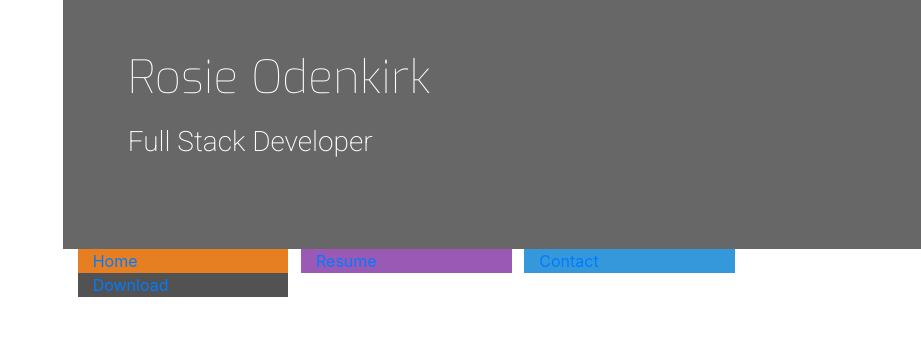
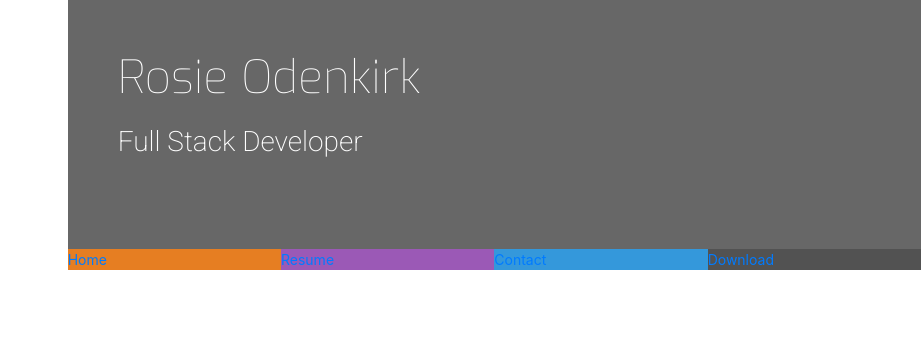
Before and after one commit to SNLanger/love-rosie, a plain HTML site: page index.html in a window 1280 px wide. Shown: the whole page, without its empty margins (359-1280 px from the left). Drawn offline with nearby package versions, Linux system fonts and the light colour scheme.

Commit message:
headersdone

```diff
--- a/assets/style.css
+++ b/assets/style.css
@@ -51,3 +51,8 @@ margin-bottom: 90px;
 color: #fff
 
 }
+.list-inline-item:not(:last-child) {margin: 0;}
+
+.menucontainer { font-size: 0;}
+#nav li {font-size: 14px;
+padding:0;}
--- a/index.html
+++ b/index.html
@@ -10,20 +10,20 @@
 </head>
 <body>
     <header>
-<div class="row">
+<div class="row no-gutters">
     <a href="index.html" class="col-md-4 logo">
 
     </a>
     <div class="col-md-8">
-        <div class="row bg-color-name-title">
+        <div class="row no-gutters bg-color-name-title">
             <div class="col heading">
 <h1 class="name">Rosie Odenkirk</h1>
 <h2 class="title">Full Stack Developer</h2>
             </div>
         </div>
-<div class="row">
+<div class="row no-gutters">
     <div class="col">
-        <ul id="nav" class="list-inline">
+        <ul id="nav" class="list-inline menucontainer">
 <li class="col-6 col-sm-3 ui-menu-color-home list-inline-item">
     <a href="#"><span>Home</span></a>
 </li>
```
